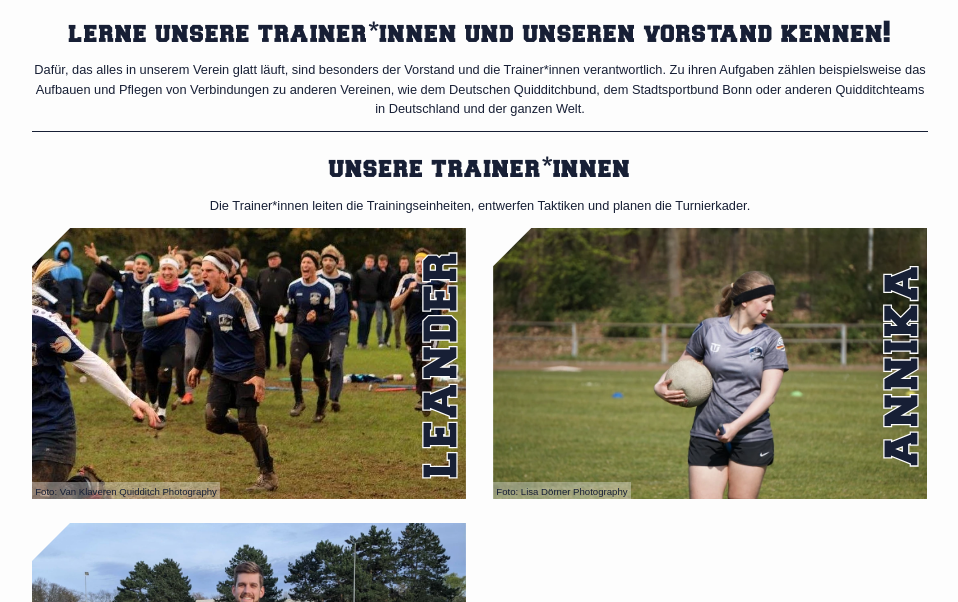
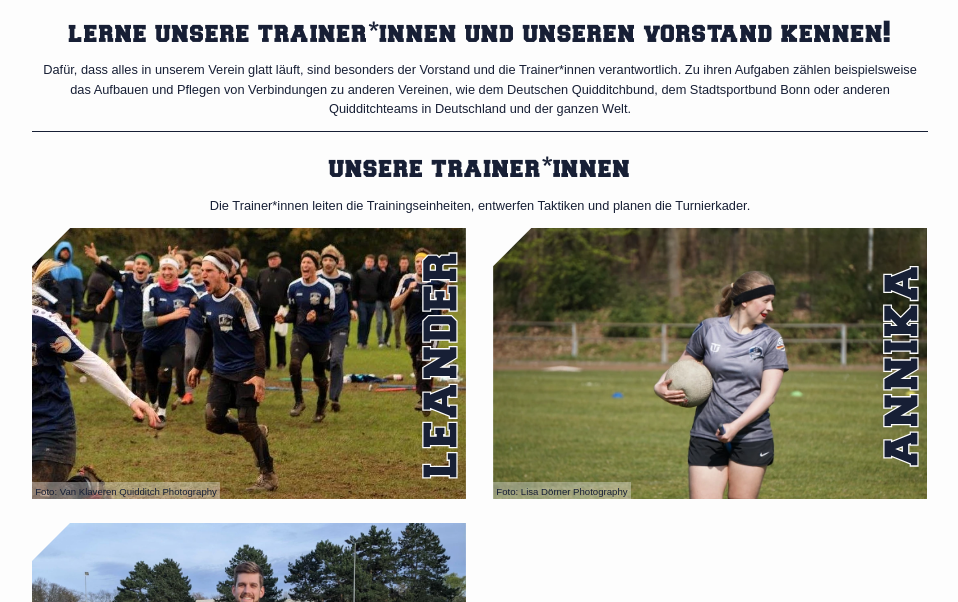
Before and after one commit to rheinos/rheinos.github.io, a Jekyll site: the page built from pages/leaders.html, in a window 1280 px wide and 900 px high, cut to the strip 298-900 px from the top of the window. Shown: the whole strip, without its empty margins (160-1118 px from the left). Built offline with Jekyll 4.4.1, drawn with Linux system fonts in a browser that asks for light colours.

Commit message:
noch mehr Kleinigkeiten korrigiert + Crawlinganfrage bei Google + Problem beim Generator gefunden für Handys (und noch nicht gelöst)

```diff
--- a/google0f2ea7e9b6f90011.html
+++ /dev/null
@@ -1 +0,0 @@
-google-site-verification: google0f2ea7e9b6f90011.html
--- /dev/null
+++ b/googlee44d88b0825af8f7.html
@@ -0,0 +1 @@
+google-site-verification: googlee44d88b0825af8f7.html
--- a/pages/generator.html
+++ b/pages/generator.html
@@ -24,6 +24,7 @@
 				</p>
 				<p>
 					<mark>Schritt 5a</mark> (am Handy/Touchscreen): Tippe lange auf das generierte Bild unten und wähle "Bild herunterladen" oder etwas Gleichbedeutendes.<br>
+					Anmerkung: Auf manchen Geräten mit Touchscreen funktioniert das mit dem lange tippe nicht. Aber dafür werden wir bestimmt eine Lösung finden.<br>
 					<mark>Schritt 5b</mark> (am Computer/Gerät mit Maus): Rechtsklicke das generierte Bild unten und wähle "Bild herunterladen" oder etwas Gleichbedeutendes.
 				</p>
 				<p>
--- a/pages/leaders.html
+++ b/pages/leaders.html
@@ -14,7 +14,7 @@
 			<div class="wrapper">
 				<h2>Lerne unsere Trainer*innen und unseren Vorstand kennen!</h2>
 				<p>
-					Dafür,  das alles in unserem Verein glatt läuft, sind besonders der Vorstand und die Trainer*innen verantwortlich. Zu ihren Aufgaben zählen beispielsweise das Aufbauen und Pflegen von Verbindungen zu anderen Vereinen, wie dem Deutschen Quidditchbund, dem Stadtsportbund Bonn oder anderen Quidditchteams in Deutschland und der ganzen Welt.
+					Dafür, dass alles in unserem Verein glatt läuft, sind besonders der Vorstand und die Trainer*innen verantwortlich. Zu ihren Aufgaben zählen beispielsweise das Aufbauen und Pflegen von Verbindungen zu anderen Vereinen, wie dem Deutschen Quidditchbund, dem Stadtsportbund Bonn oder anderen Quidditchteams in Deutschland und der ganzen Welt.
 				</p>
 				<section class="introduction">
 					<h2>Unsere Trainer*innen</h2>
--- a/pages/rules.html
+++ b/pages/rules.html
@@ -123,7 +123,7 @@
 						<div class="article-content">
 							<h3>Keeper*innen</h3>
 							<p>
-								Keeper*innen gibt es in jedem Team nur einmal. Sie tragen ein grünes Headband und spielen, genau wie die Chaser*innen ausschließlich mit dem Quaffle. Auch sonst gibt es kaum Unterschiede zwischen Keeper*innen und Chaser*innen. Anders als bei anderen Sportarten, bleiben die Keeper*innen im Angriff nicht hinten bei ihren Toren, sondern spielen wie ein*e vierte*r Chaser*in. In der Defense gibt es jedoch einige Besonderheiten: innerhalb der Keeperzone sind Keeper*innen immun gegen Bludger, sie können also nicht abgeworfen werden. Nach einem Gegentor bekommen sie außerdem den Quaffle bevor das Spiel weitergehen kann.
+								Keeper*innen gibt es in jedem Team nur einmal. Sie tragen ein grünes Headband und spielen, genau wie die Chaser*innen ausschließlich mit dem Quaffle. Auch sonst gibt es kaum Unterschiede zwischen Keeper*innen und Chaser*innen. Anders als bei anderen Sportarten, bleiben die Keeper*innen im Angriff nicht hinten bei ihren Toren, sondern spielen wie ein*e vierte*r Chaser*in. In der Verteidigung gibt es jedoch einige Besonderheiten: innerhalb der Keeperzone sind Keeper*innen immun gegen Bludger, sie können also nicht abgeworfen werden. Nach einem Gegentor bekommen sie außerdem den Quaffle bevor das Spiel weitergehen kann.
 							</p>
 						</div>
 						<div class="photo-credit">
```
Also changed, not shown: js/generator.js (+7 -4 lines).
